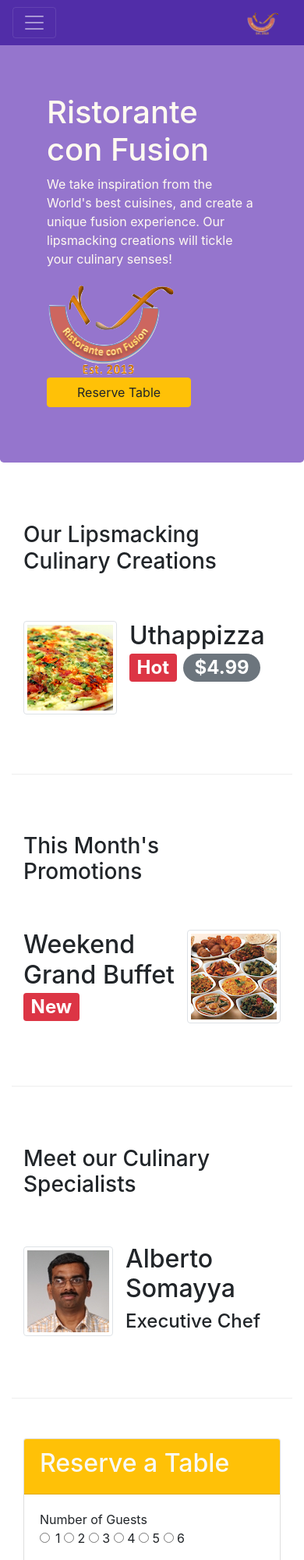
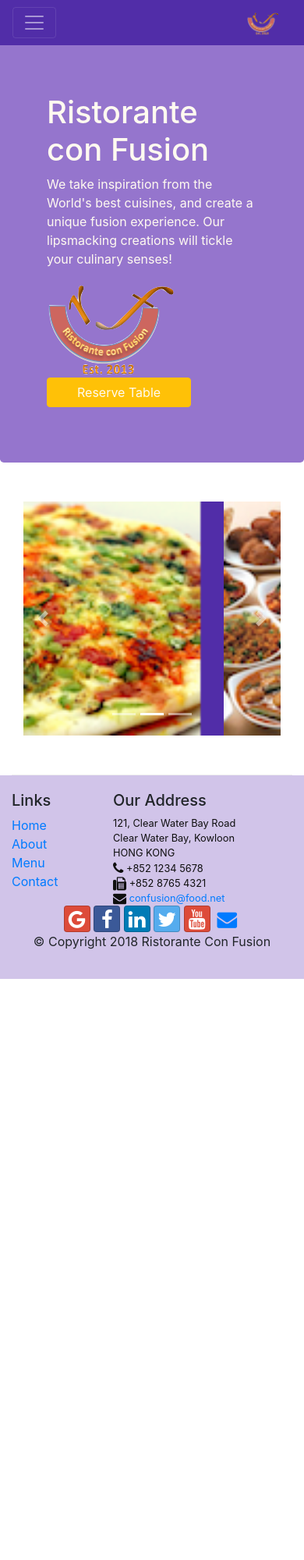
Before and after one commit to Aman16102000/Ristorante-con-Fusion-Bootstrap, a website: page index.html in a window 390 px wide. Shown: the top 2000 px of the page at 78% size. After the commit the page ends 1255 px from the top, so only its background shows below. Drawn offline with nearby package versions, Linux system fonts and the light colour scheme.

Commit message:
Added Carousel

```diff
--- a/index.html
+++ b/index.html
@@ -71,100 +71,20 @@
         </div>
     </div>
 
-    <header class="jumbotron">
-        <div class="container">
-            <div  class="row row-header">
-                <div class="col-12 col-sm-8">
-                    <h1>Ristorante con Fusion</h1>
-                    <p>We take inspiration from the World's best cuisines, and create a unique fusion experience. Our lipsmacking creations will tickle your culinary senses!</p>
+    <div class="modal" id="reservemodal" role="dialog">
+        <div class="modal-dialog" role="content">
+            <div class="modal-content">
+                <div class="modal-header">
+                    <h3>Reserve a Table</h3>
+                    <button type="button" data-dismiss="modal" class="close">&times;</button>
                 </div>
-                <div class="col-12 col-sm align-self-center">
-                    <img src="img/logo.png" class="img-fluid">
-                </div>
-                <div class="col-12 col-sm align-self-center">
-                    <div class="row">
-                        <div class="col-12 col-sm-2"></div>
-                           <div class="btn-group col-12 col-sm-8" role="group">
-                             <a role="button" class="btn btn-warning btn-xl" href="#reserve" data-toggle="tooltip" data-html="true" data-placement="bottom" title=" Or call us at <br> <strong>6283660852</strong>">Reserve Table</a>
-                             </div>
-                        <div class="col-12 col-sm-2"></div>
-                    </div>
-                </div>
-            </div>
-        </div>
-    </header>
-
-    <div class="container">
-        <div  class="row row-content align-items-center ">
-            <div class="col-12 col-sm-4 order-sm-last md-3">
-                <h3>Our Lipsmacking Culinary Creations</h3>
-            </div>
-            <div class=" col col-sm order-sm-first col-md">
-                <div class="media">
-                    <img src="img/uthappizza.png" class="d-flex mr-3 img-thumbnail align-self-center" >
-                       <div class="media-body">
-                    <h2 class="media-heading ">
-                        Uthappizza
-                        <span class="badge badge-danger">Hot</span>
-                        <span class="badge badge-pill badge-secondary">$4.99</span>
-                    </h2>
-                    <p class="d-none d-sm-block">A unique combination of Indian Uthappam (pancake) and Italian pizza, topped with Cerignola olives, ripe vine cherry tomatoes, Vidalia onion, Guntur chillies and Buffalo Paneer.</p>
-                       </div>
-                </div>
-           </div>
-             </div>
-
-
-
-        <div  class="row row-content align-items-center">
-            <div class="col-12 col-sm-4 md-3">
-                <h3>This Month's Promotions</h3>
-            </div>
-            <div class="media col col-sm col-md">
-                <div class="media-body">
-                   <div>
-                     <h2 class="media-heading">
-                       Weekend Grand Buffet
-                     <span class="badge badge-danger">New</span>
-                     </h2>
-                      <p class="d-none d-sm-block">Featuring mouthwatering combinations with a choice of five different salads, six enticing appetizers, six main entrees and five choicest desserts. Free flowing bubbly and soft drinks. All for just $19.99 per person </p>
-                    </div>
-                </div>
-                <img src="img/buffet.png" class="img-thumbnail ml-3">
-            </div>
-        </div>
-
-        <div  class="row row-content align-items-center">
-
-            <div  class="col-12 col-sm-4 order-sm-last md-3">
-                <h3>Meet our Culinary Specialists</h3>
-            </div>
-            <div  class="col col-sm order-sm-firstcol-md">
-            <div class="media">
-
-                    <img src="img/alberto.png" class="img-thumbnail d-flex mr-3 align-self-center">
-
-                <div class="media-body">
-                <h2>Alberto Somayya</h2>
-                <h4>Executive Chef</h4>
-                <p class="d-none d-sm-block">Award winning three-star Michelin chef with wide International experience having worked closely with whos-who in the culinary world, he specializes in creating mouthwatering Indo-Italian fusion experiences. </p>
-                </div>
-            </div>
-            </div>
-
-        </div>
-        <div class="row row-content align-items-center" id="reserve">
-            <div class="col-12 col-sm-2"></div>
-            <div class="col-12 col-sm align-self-center">
-                <div class="card">
-                    <div class="card-header bg-warning"><h2 class="text-light">Reserve a Table</h2></div>
-                    <div class="card-body">
+                <div class="modal-body">
                     <form>
                         <div class="form-group row">
-                                <div class="col-12 col-md-2">
+                            <div class="col-12 col-sm-3">
                                 <label class="form-check-label">Number of Guests</label>
                             </div>
-                                <div class="col-12 col-md-4 offset-ml-4">
+                            <div class="col-12 col-sm-8 offset-ml-4">
                                 <div class="form-check">
                                     <input type="radio" class="form-check-input" name="approve" id="approve" value="">
                                     <label class="form-check-label" for="approve">
@@ -196,10 +116,25 @@
 
                         </div>
                         <div class="form-group row">
-                                <div class="col-md-2">
+                            <div class="col-12 col-sm-3">
+                                <label class="col-form-label">Section</label>
+                            </div>
+                            <div class="col-12 col-sm-5">
+                                 <div class="btn-group btn-group-toggle" data-toggle="buttons">
+                                     <label class="btn btn-success">
+                                        <input type="radio" name="options" id="option1" autocomplete="off" checked>Non-Smoking
+                                     </label>
+                                     <label class="btn btn-danger">
+                                        <input type="radio" name="options" id="option1" autocomplete="off" >Smoking
+                                     </label>
+                                 </div>
+                            </div>
+                        </div>
+                        <div class="form-group row">
+                            <div class="col-sm-3">
                             <label class="col-form-label">Date and Time</label>
                             </div>
-                                <div class="col-md-9 offset-mr-2">
+                            <div class="col-sm-9 offset-mr-2">
                                 <div class="row">
                                 <div   class="col-md-4">
                                 <input type="text"  class="form-control" placeholder="Date">
@@ -211,7 +146,11 @@
                             </div>
                         </div>
                         <div class="form-group row">
-                                <div class="button-group col-md-4 offset-md-2">
+                            <div class="col-3"></div>
+                            <div class="button-group col-sm-2 ">
+                                <div class="btn btn-secondary">Cancel</div>
+                            </div>
+                            <div class="button-group col-sm-2 ">
                                 <div class="btn btn-primary">Reserve</div>
                             </div>
                         </div>
@@ -219,8 +158,79 @@
                 </div>
             </div>
         </div>
+    </div>
+    <header class="jumbotron">
+        <div class="container">
+            <div  class="row row-header">
+                <div class="col-12 col-sm-8">
+                    <h1>Ristorante con Fusion</h1>
+                    <p>We take inspiration from the World's best cuisines, and create a unique fusion experience. Our lipsmacking creations will tickle your culinary senses!</p>
+                </div>
+                <div class="col-12 col-sm align-self-center">
+                    <img src="img/logo.png" class="img-fluid">
+                </div>
+                <div class="col-12 col-sm align-self-center">
+                    <div class="row">
+                        <div class="col-12 col-sm-2"></div>
+                           <div class="btn-group col-12 col-sm-8" role="group">
+                             <!-- <a role="button" class="btn btn-warning btn-xl" href="#reserve" data-toggle="tooltip" data-html="true" data-placement="bottom" title=" Or call us at <br> <strong>6283660852</strong>">Reserve Table</a>  -->
+                              <a role="button" class="btn btn-warning btn-xl" data-target="#reservemodal" data-toggle="modal">Reserve Table</a>
+
+                            </div>
                         <div class="col-12 col-sm-2"></div>
                     </div>
+                </div>
+            </div>
+        </div>
+    </header>
+
+    <div class="container">
+
+        <div class="row row-content">
+            <div class="col">
+                <div id="mycarousel" class="carousel slide" data-ride="carousel">
+                    <div class="carousel-inner" role="listbox">
+                        <div class="carousel-item active">
+                            <img class="d-block img-fluid"
+                                src="img/uthappizza.png" alt="Uthappizza">
+                            <div class="carousel-caption d-none d-md-block">
+                                <h2>Uthappizza <span class="badge badge-danger">HOT</span> <span class="badge badge-pill badge-default">$4.99</span></h2>
+                                <p class="d-none d-sm-block">A unique combination of Indian Uthappam (pancake) and Italian pizza, topped with Cerignola olives, ripe vine cherry tomatoes, Vidalia onion, Guntur chillies and Buffalo Paneer.</p>
+
+                            </div>
+                        </div>
+                        <div class="carousel-item ">
+                            <img src="img/buffet.png" class="d-block img-fluid">
+                            <div class="carousel-caption d-none d-md-block">
+                            <h2>Weekend Grand Buffet<span class="badge badge-danger">New</span></h2>
+                               <p class="d-none d-sm-block">Featuring mouthwatering combinations with a choice of five different salads, six enticing appetizers, six main entrees and five choicest desserts. Free flowing bubbly and soft drinks. All for just $19.99 per person </p>
+                            </div>
+                        </div>
+                        <div class="carousel-item">
+                            <img src="img/alberto.png" class="d-block img-fluid">
+                            <div class="carousel-caption d-none d-md-block">
+                                <h2>Alberto Somayya</h2>
+                                <h4>Executive Chef</h4>
+                                <p class="d-none d-sm-block">Award winning three-star Michelin chef with wide International experience having worked closely with whos-who in the culinary world, he specializes in creating mouthwatering Indo-Italian fusion experiences. </p>
+
+                            </div>
+                        </div>
+                    </div>
+                    <ol class="carousel-indicators">
+                        <li data-target="#mycarousel" data-slide-to="0" class="active"></li>
+                        <li data-target="#mycarousel" data-slide-to="1"></li>
+                        <li data-target="#mycarousel" data-slide-to="2"></li>
+                    </ol>
+                    <a class="carousel-control-prev" href="#mycarousel" role="button" data-slide="prev">
+                        <span class="carousel-control-prev-icon"></span>
+                    </a>
+                    <a class="carousel-control-next" href="#mycarousel" role="button" data-slide="next">
+                        <span class="carousel-control-next-icon"></span>
+                    </a>
+                </div>
+             </div>
+        </div>
+
     </div>
 
     <footer class="footer ">
@@ -268,11 +278,7 @@
         <script src="node_modules/jquery/dist/jquery.slim.min.js"></script>
         <script src="node_modules/popper.js/dist/umd/popper.min.js"></script>
         <script src="node_modules/bootstrap/dist/js/bootstrap.min.js"></script>
-        <script>
-            $(document).ready(function(){
-                $('[data-toggle="tooltip"]').tooltip();
-            });
-        </script>
+
 </body>
 
 </html>
--- a/style.css
+++ b/style.css
@@ -41,3 +41,16 @@
     border-bottom: 1px solid#ddd;
     border-right: 1px solid#ddd;
 }
+.carousel{
+    background: #512DA8;
+
+}
+.carousel-item{
+    height:300px;
+}
+.carousel-item img{
+    position:absolute;
+    top:0;
+    left: 0;
+    min-height: 300px;
+}
```
Also changed, not shown: ReserveModal.JPG (added). Lines whose indentation alone changed are shown as unchanged.
